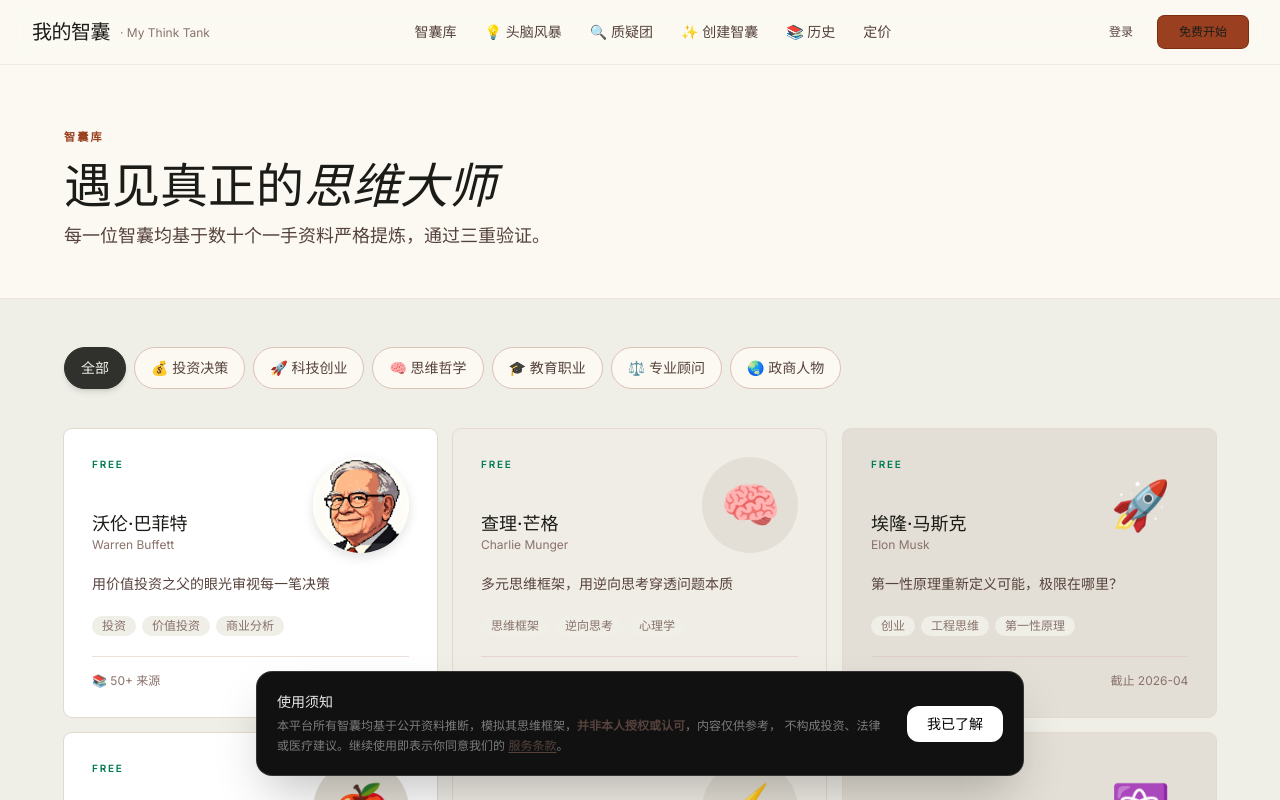
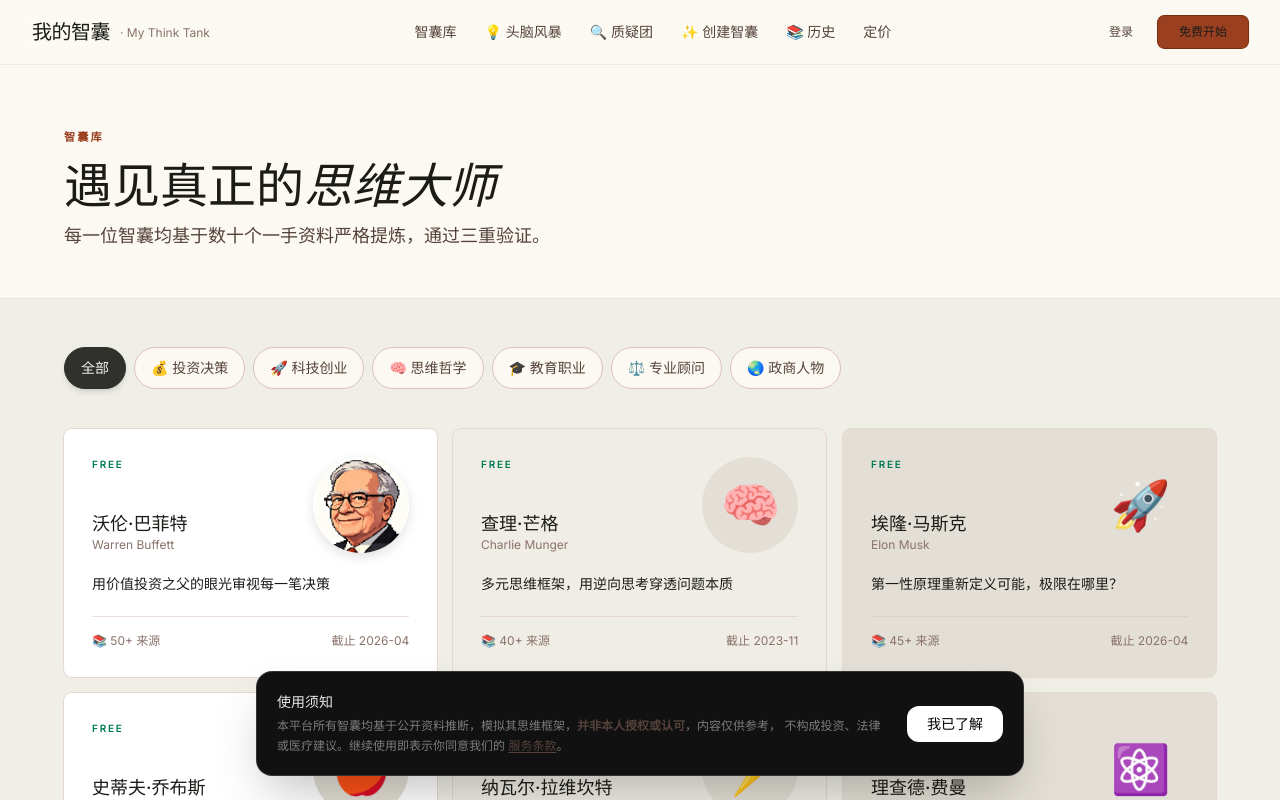
Before and after one commit to Marypapa365best/MyThinkTank, a Next.js app: page /skills in a window 1280 px wide. Shown: the top 800 px of the page. Built offline with nearby package versions, Linux system fonts and the light colour scheme; no server answers; a web font is replaced by a local one.

Commit message:
统一智囊库卡片风格为巴菲特卡片样式：移除标签、调整tagline颜色、简化设计

```diff
--- a/src/app/skills/page.tsx
+++ b/src/app/skills/page.tsx
@@ -93,21 +93,12 @@
                     </div>
                     <SkillAvatar name={skill.name} emoji={skill.emoji} avatar={skill.avatar} size={96} />
                   </div>
-                  <p className="text-sm text-[#56423c] leading-relaxed flex-1 mb-5">
+                  <p className="text-sm text-[#1b1c18] leading-relaxed flex-1 mb-5">
                     {skill.tagline}
                   </p>
 
-                  {/* Tags */}
-                  <div className="flex flex-wrap gap-1.5 mb-5">
-                    {skill.tags.slice(0, 3).map(tag => (
-                      <span key={tag} className="text-xs px-2.5 py-0.5 rounded-full bg-[#efeee7] text-[#89726b] group-hover:bg-[#9a4021]/10 group-hover:text-[#9a4021] transition-colors">
-                        {tag}
-                      </span>
-                    ))}
-                  </div>
-
                   {/* Footer */}
-                  <div className="flex justify-between text-xs text-[#89726b] pt-4 border-t border-[#dcc1b8]/50">
+                  <div className="flex items-center justify-between text-xs text-[#89726b] pt-4 border-t border-[#dcc1b8]/50">
                     <span>📚 {skill.sourcesCount}+ 来源</span>
                     <span>截止 {skill.knowledgeCutoff}</span>
                   </div>
```
